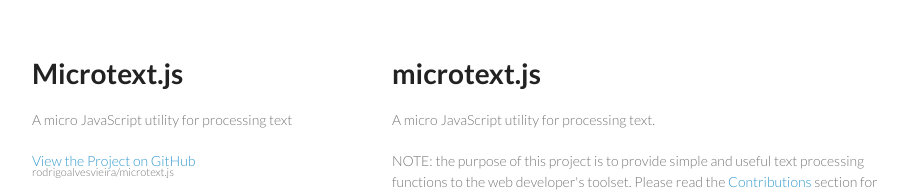
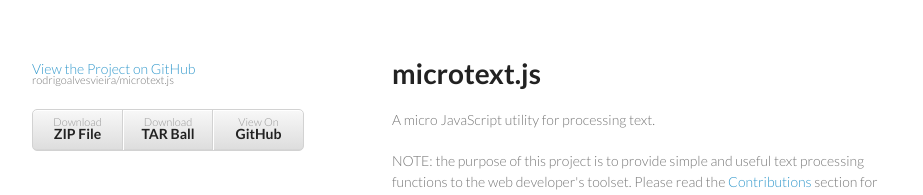
Before and after one commit to rodrigoalvesvieira/microtext.js, a plain HTML site: page index.html in a window 1280 px wide. Shown: the top 195 px of the page, without its empty margins (178-1101 px from the left). Drawn offline with Linux system fonts and the light colour scheme.

Commit message:
Update index.html

```diff
--- a/index.html
+++ b/index.html
@@ -15,9 +15,6 @@
   <body>
     <div class="wrapper">
       <header>
-        <h1>Microtext.js</h1>
-        <p>A micro JavaScript utility for processing text</p>
-
         <p class="view"><a href="https://github.com/rodrigoalvesvieira/microtext.js">View the Project on GitHub <small>rodrigoalvesvieira/microtext.js</small></a></p>
 
 
```
